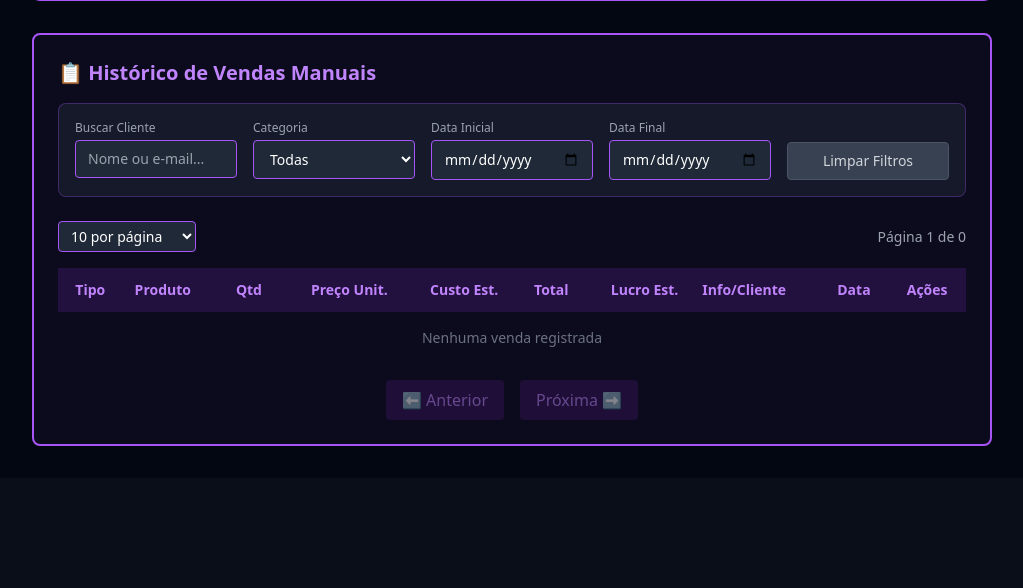
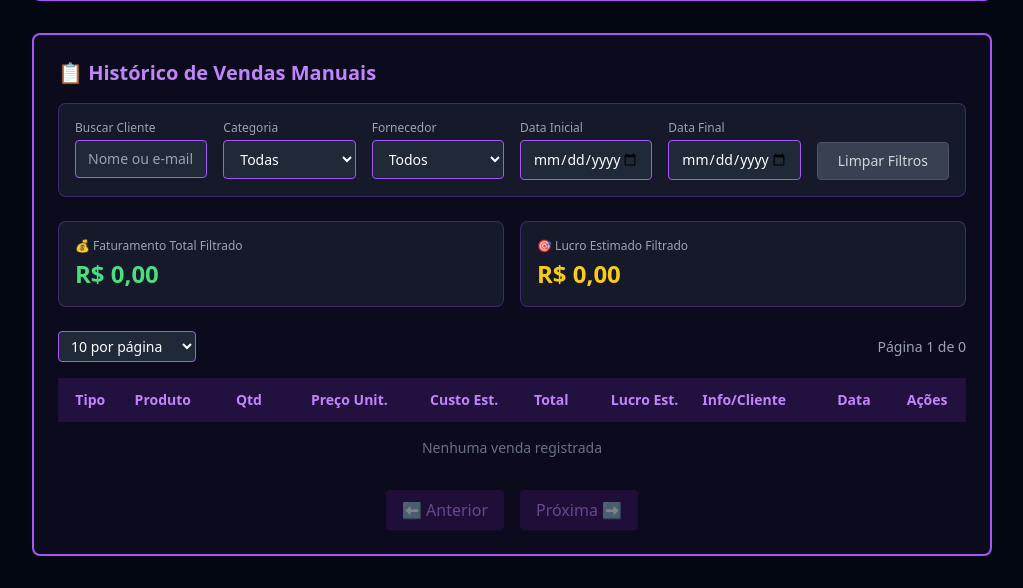
Before and after one commit to luisroyo/raio-mods-site, a Flask app: page /admin/vendas in a window 1280 px wide. Shown: the part 808-1396 px from the top of the page, without its empty margins (256-1279 px from the left). Before the commit the page ends 1254 px from the top, so only its background shows below. Run offline with Flask 3, Linux system fonts and the light colour scheme; the visitor is signed in with stand-in values (Sample User, id 1); data comes from the database, SQL or seed files in the repository; data that the repository does not hold is empty; some libraries are stand-ins or nearby versions.

Commit message:
feat: add supplier filters and dynamic totals (revenue & profit) on admin sales page

```diff
--- a/routes/admin/__init__.py
+++ b/routes/admin/__init__.py
@@ -162,6 +162,9 @@ def _get_admin_data():
     # Extract unique categories
     categories = sorted(list(set(p['category'] for p in all_products if p['category'] and p['category'].strip() != '')))
 
+    # Extract unique suppliers
+    suppliers = sorted(list(set(p['supplier'] for p in all_products if 'supplier' in p.keys() and p['supplier'] and p['supplier'].strip() != '')))
+
     # Security Audit
     security_warnings = []
     if current_app.config.get('SECRET_KEY') == 'dev-secret-key-change-me':
@@ -179,6 +182,7 @@ def _get_admin_data():
         'subproducts_by_category': subproducts_by_category,
         'parent_products': parent_products,
         'categories': categories,
+        'suppliers': suppliers,
         'links': all_links,
         'config': config,
         'stats': stats,
--- a/routes/admin/sales.py
+++ b/routes/admin/sales.py
@@ -107,6 +107,7 @@ def list_manual_sales():
 
         # Filters
         category = request.args.get('category', '')
+        supplier = request.args.get('supplier', '').strip()
         date_start = request.args.get('date_start', '')
         date_end = request.args.get('date_end', '')
         search = request.args.get('search', '').strip()
@@ -123,6 +124,7 @@ def list_manual_sales():
                 ms.product_id,
                 p.name as product_name,
                 p.category,
+                p.supplier as supplier,
                 ms.quantity,
                 ms.unit_price,
                 ms.cost_per_unit_brl,
@@ -141,6 +143,9 @@ def list_manual_sales():
         # Usar cost_brl se existir, senão calcular do cost_usd
         cost_expr = f"(CASE WHEN p.cost_brl > 0 THEN p.cost_brl ELSE p.cost_usd * {dolar_hoje} * (CASE WHEN p.apply_iof = 1 THEN {IOF} ELSE 1 END) END)"
 
+        # Safe cleaning of online amount to prevent NaN and float coercion issues in SQL/JS
+        online_amount_clean = "CAST(REPLACE(REPLACE(o.amount, 'R$', ''), ',', '.') AS REAL)"
+
         query_online = f'''
             SELECT
                 'online' as type,
@@ -148,11 +153,12 @@ def list_manual_sales():
                 o.product_id,
                 p.name as product_name,
                 p.category,
+                p.supplier as supplier,
                 1 as quantity,
-                o.amount as unit_price,
+                {online_amount_clean} as unit_price,
                 {cost_expr} as cost_per_unit_brl,
-                o.amount as total_price,
-                (o.amount - {cost_expr}) as profit,
+                {online_amount_clean} as total_price,
+                ({online_amount_clean} - {cost_expr}) as profit,
                 (CASE WHEN o.customer_name IS NOT NULL AND o.customer_name != '' THEN o.customer_name || ' (' || o.customer_email || ')' ELSE o.customer_email END) as client_info,
                 o.created_at
             FROM orders o
@@ -175,6 +181,10 @@ def list_manual_sales():
             combined_query += ' AND category = ?'
             params.append(category)
 
+        if supplier:
+            combined_query += ' AND supplier = ?'
+            params.append(supplier)
+
         if date_start:
             combined_query += " AND date(created_at, '-3 hours') >= ?"
             params.append(date_start)
@@ -187,15 +197,20 @@ def list_manual_sales():
             combined_query += ' AND client_info LIKE ?'
             params.append(f'%{search}%')
 
-        # Count total
-        count_query = f'SELECT COUNT(*) FROM ({combined_query}) as counted' # nested to be safe
-        # SQLite doesn't like same param list twice usually if passed directly,
-        # but here we build the string.
-        # Actually proper way:
-        # We need to execute the count with params, then the data select with params.
+        # Count total and sums
+        count_query = f'''
+            SELECT
+                COUNT(*),
+                COALESCE(SUM(total_price), 0) as total_revenue,
+                COALESCE(SUM(profit), 0) as total_profit
+            FROM ({combined_query}) as counted
+        '''
 
         conn = get_db_connection()
-        total_items = conn.execute(count_query, params).fetchone()[0]
+        totals_row = conn.execute(count_query, params).fetchone()
+        total_items = totals_row[0]
+        total_revenue = totals_row['total_revenue']
+        total_profit = totals_row['total_profit']
 
         # Paginate
         combined_query += ' ORDER BY created_at DESC LIMIT ? OFFSET ?'
@@ -207,6 +222,8 @@ def list_manual_sales():
         return jsonify({
             'data': [dict(s) for s in sales],
             'total': total_items,
+            'total_revenue': round(total_revenue, 2),
+            'total_profit': round(total_profit, 2),
             'page': page,
             'limit': limit,
             'pages': (total_items + limit - 1) // limit if limit > 0 else 0
@@ -342,6 +359,7 @@ def sales_report():
 
     date_start = request.args.get('date_start', '')
     date_end = request.args.get('date_end', '')
+    supplier = request.args.get('supplier', '').strip()
 
     date_clause_orders = ""
     date_clause_manual = ""
@@ -365,15 +383,23 @@ def sales_report():
         params_manual.append(date_end)
         params_panel.append(date_end)
 
+    if supplier:
+        date_clause_orders += " AND p.supplier = ?"
+        date_clause_manual += " AND p.supplier = ?"
+        params_orders.append(supplier)
+        params_manual.append(supplier)
+
     dolar_hoje = get_dolar_hoje()
 
     conn = get_db_connection()
 
     # Vendas Online
     approved_orders = conn.execute(f'''
-        SELECT SUM(CAST(REPLACE(REPLACE(amount, 'R$', ''), ',', '.') AS REAL)) as total,
-               COUNT(*) as count
-        FROM orders o WHERE o.status = 'approved' {date_clause_orders}
+        SELECT SUM(CAST(REPLACE(REPLACE(o.amount, 'R$', ''), ',', '.') AS REAL)) as total,
+               COUNT(o.id) as count
+        FROM orders o
+        JOIN products p ON o.product_id = p.id
+        WHERE o.status = 'approved' {date_clause_orders}
     ''', params_orders).fetchone()
 
     online_revenue = float(approved_orders['total'] or 0) if approved_orders['total'] else 0
@@ -381,8 +407,10 @@ def sales_report():
 
     # Vendas Manuais
     manual_sales = conn.execute(f'''
-        SELECT SUM(total_price) as total, COUNT(*) as count
-        FROM manual_sales ms WHERE 1=1 {date_clause_manual}
+        SELECT SUM(ms.total_price) as total, COUNT(ms.id) as count
+        FROM manual_sales ms
+        JOIN products p ON ms.product_id = p.id
+        WHERE 1=1 {date_clause_manual}
     ''', params_manual).fetchone()
 
     manual_revenue = float(manual_sales['total'] or 0) if manual_sales['total'] else 0
@@ -408,21 +436,27 @@ def sales_report():
 
     # Custo de vendas manuais
     manual_costs = conn.execute(f'''
-        SELECT SUM(cost_per_unit_brl * quantity) as total
-        FROM manual_sales ms WHERE 1=1 {date_clause_manual}
+        SELECT SUM(ms.cost_per_unit_brl * ms.quantity) as total
+        FROM manual_sales ms
+        JOIN products p ON ms.product_id = p.id
+        WHERE 1=1 {date_clause_manual}
     ''', params_manual).fetchone()
 
     manual_cost_brl = float(manual_costs['total'] or 0) if manual_costs['total'] else 0
 
     # Custo de recargas de painel
-    recharges = conn.execute(f'''
-        SELECT SUM(total_cost_usd) as total_usd,
-               SUM(total_cost_usd * {dolar_hoje}) as total_brl
-        FROM panel_recharges WHERE 1=1 {date_clause_panel}
-    ''', params_panel).fetchone()
+    if supplier:
+        total_recharged_usd = 0.0
+        total_recharged_brl = 0.0
+    else:
+        recharges = conn.execute(f'''
+            SELECT SUM(total_cost_usd) as total_usd,
+                   SUM(total_cost_usd * {dolar_hoje}) as total_brl
+            FROM panel_recharges WHERE 1=1 {date_clause_panel}
+        ''', params_panel).fetchone()
 
-    total_recharged_usd = float(recharges['total_usd'] or 0) if recharges['total_usd'] else 0
-    total_recharged_brl = float(recharges['total_brl'] or 0) if recharges['total_brl'] else 0
+        total_recharged_usd = float(recharges['total_usd'] or 0) if recharges['total_usd'] else 0
+        total_recharged_brl = float(recharges['total_brl'] or 0) if recharges['total_brl'] else 0
 
     # --- Agregação por Produto ---
     product_stats = {}
--- a/static/js/admin/sales.js
+++ b/static/js/admin/sales.js
@@ -9,6 +9,7 @@ let salesTotalPages = 1;
 
 // Filter State
 let salesCategory = '';
+let salesSupplier = '';
 let salesDateStart = '';
 let salesDateEnd = '';
 let salesSearch = '';
@@ -129,6 +130,7 @@ function nextSalesPage() {
 
 function applySalesFilters() {
     salesCategory = document.getElementById('filterCategory').value;
+    salesSupplier = document.getElementById('filterSupplier')?.value || '';
     salesDateStart = document.getElementById('filterDateStart').value;
     salesDateEnd = document.getElementById('filterDateEnd').value;
     salesSearch = document.getElementById('filterSearch')?.value || '';
@@ -138,11 +140,14 @@ function applySalesFilters() {
 
 function clearSalesFilters() {
     salesCategory = '';
+    salesSupplier = '';
     salesDateStart = '';
     salesDateEnd = '';
     salesSearch = '';
 
     document.getElementById('filterCategory').value = '';
+    const supplierEl = document.getElementById('filterSupplier');
+    if (supplierEl) supplierEl.value = '';
     document.getElementById('filterDateStart').value = '';
     document.getElementById('filterDateEnd').value = '';
     const searchEl = document.getElementById('filterSearch');
@@ -156,6 +161,7 @@ async function loadManualSales() {
     try {
         let url = `/admin/sales/manual/list?page=${salesPage}&limit=${salesLimit}`;
         if (salesCategory) url += `&category=${encodeURIComponent(salesCategory)}`;
+        if (salesSupplier) url += `&supplier=${encodeURIComponent(salesSupplier)}`;
         if (salesDateStart) url += `&date_start=${salesDateStart}`;
         if (salesDateEnd) url += `&date_end=${salesDateEnd}`;
         if (salesSearch) url += `&search=${encodeURIComponent(salesSearch)}`;
@@ -164,6 +170,13 @@ async function loadManualSales() {
         const data = await res.json();
         const sales = data.data;
         allManualSales = sales; // Store globally
+
+        // Render dynamic totals for the filtered query
+        const formatBrl = (val) => 'R$ ' + (val || 0).toLocaleString('pt-BR', {minimumFractionDigits: 2, maximumFractionDigits: 2});
+        const revEl = document.getElementById('salesTotalRevenue');
+        if (revEl) revEl.textContent = formatBrl(data.total_revenue);
+        const profEl = document.getElementById('salesTotalProfit');
+        if (profEl) profEl.textContent = formatBrl(data.total_profit);
 
         salesTotalPages = data.pages;
         document.getElementById('salesPageDisplay').textContent = salesPage;
--- a/templates/admin/vendas.html
+++ b/templates/admin/vendas.html
@@ -130,7 +130,7 @@ function convertUsdToBrl() {
     <div class="border-2 border-purple-500 rounded-lg p-6 bg-purple-500/5">
         <h3 class="text-xl font-bold text-purple-400 mb-4">📋 Histórico de Vendas Manuais</h3>
 
-        <div class="mb-6 grid grid-cols-1 md:grid-cols-5 gap-4 p-4 bg-gray-800/50 rounded-lg border border-purple-500/30">
+        <div class="mb-6 grid grid-cols-1 md:grid-cols-6 gap-4 p-4 bg-gray-800/50 rounded-lg border border-purple-500/30">
             <div>
                 <label class="block text-xs text-gray-400 mb-1">Buscar Cliente</label>
                 <input type="text" id="filterSearch" oninput="applySalesFilters()" placeholder="Nome ou e-mail..."
@@ -143,6 +143,16 @@ function convertUsdToBrl() {
                     <option value="">Todas</option>
                     {% for cat in categories %}
                     <option value="{{ cat }}">{{ cat }}</option>
+                    {% endfor %}
+                </select>
+            </div>
+            <div>
+                <label class="block text-xs text-gray-400 mb-1">Fornecedor</label>
+                <select id="filterSupplier" onchange="applySalesFilters()"
+                    class="w-full px-3 py-2 bg-gray-800 border border-purple-500 text-white rounded text-sm">
+                    <option value="">Todos</option>
+                    {% for s in suppliers %}
+                    <option value="{{ s }}">{{ s }}</option>
                     {% endfor %}
                 </select>
             </div>
@@ -161,6 +171,18 @@ function convertUsdToBrl() {
                     class="w-full px-4 py-2 bg-gray-700 text-gray-300 rounded hover:bg-gray-600 text-sm border border-gray-600">
                     Limpar Filtros
                 </button>
+            </div>
+        </div>
+
+        <!-- Resumo das Vendas Filtradas -->
+        <div class="mb-6 grid grid-cols-1 md:grid-cols-2 gap-4">
+            <div class="p-4 bg-gray-800/50 border border-purple-500/30 rounded-lg flex flex-col justify-between">
+                <p class="text-xs text-gray-400 mb-1">💰 Faturamento Total Filtrado</p>
+                <p class="text-2xl font-bold text-green-400" id="salesTotalRevenue">R$ 0,00</p>
+            </div>
+            <div class="p-4 bg-gray-800/50 border border-purple-500/30 rounded-lg flex flex-col justify-between">
+                <p class="text-xs text-gray-400 mb-1">🎯 Lucro Estimado Filtrado</p>
+                <p class="text-2xl font-bold text-yellow-400" id="salesTotalProfit">R$ 0,00</p>
             </div>
         </div>
 
```
